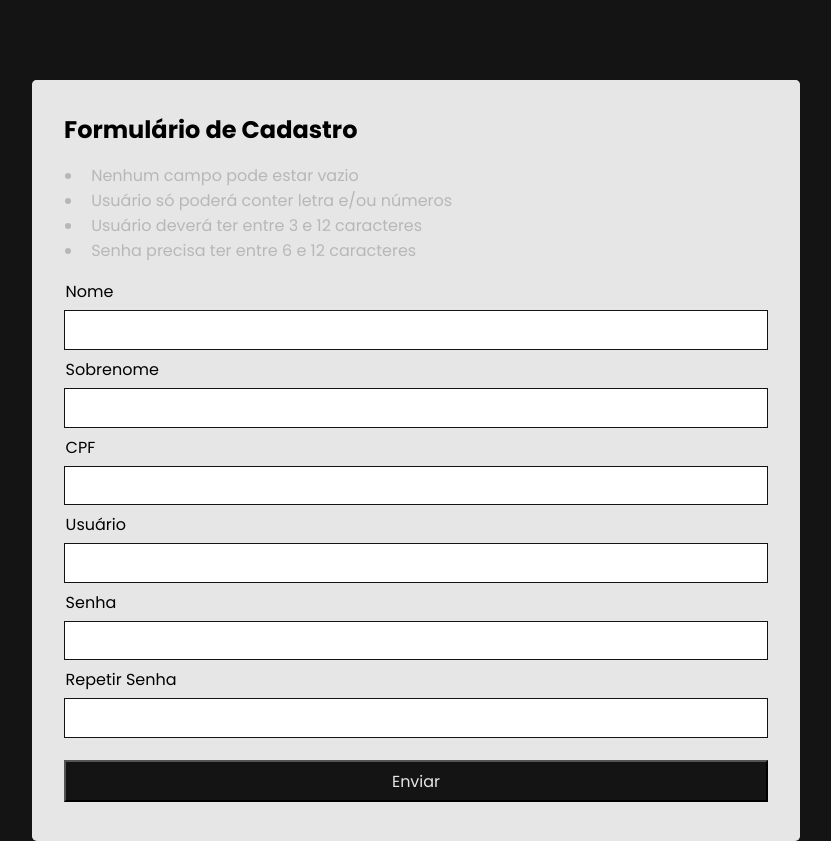
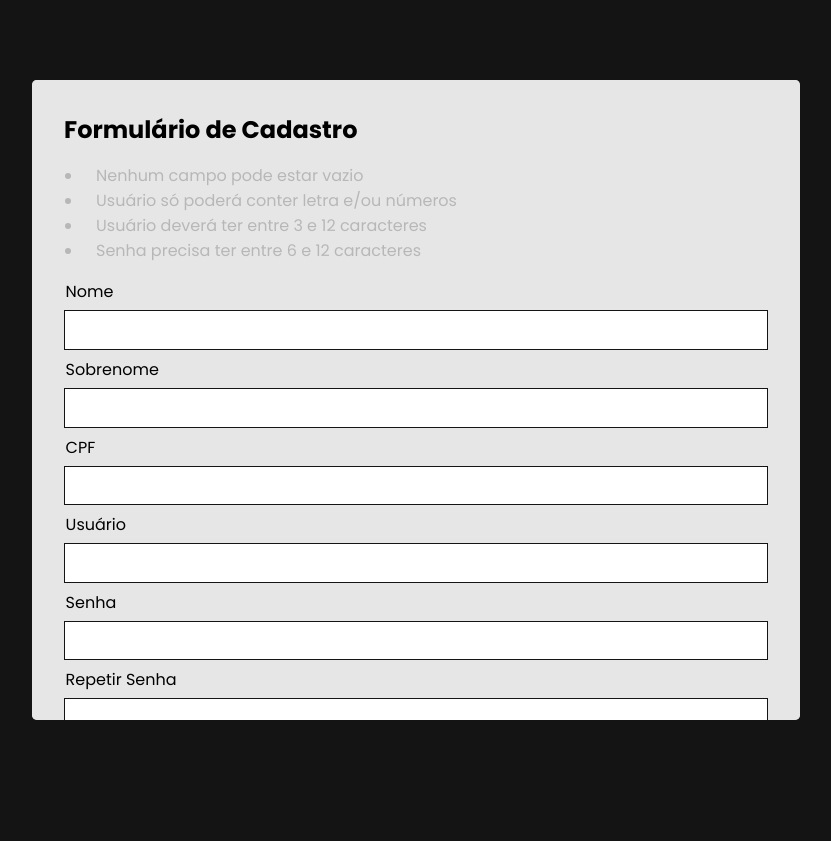
Before and after one commit to sunbaee/animated_form, a plain HTML site: page index.html in a window 1280 px wide. Shown: the whole page, without its empty margins (224-1055 px from the left). After the commit the page ends 800 px from the top, so only its background shows below. Drawn offline with Linux system fonts and the light colour scheme.

Commit message:
Update styles.css

```diff
--- a/styles.css
+++ b/styles.css
@@ -40,10 +40,11 @@ body {
     left: 0;
     background-color: var(--lwhite);
     position: absolute;
-    width: 100%;
-    height: inherit;
+    width: 60vw;
+    height: 80vh;
     padding: 2rem;
     border-radius: 0.3rem;
+    overflow: auto;
 }
 
 .container ul {
@@ -54,7 +55,7 @@ body {
 .container ul li {
     background-color: transparent;
     border-radius: 1rem;
-    padding: 0 0.5rem;
+    padding: 0 0.8rem;
     transition: all .6s;
     position: relative;
     opacity: .2;
@@ -66,12 +67,12 @@ body {
 }
 
 .container ul li:after {
-    z-index: -1;
+     z-index: -1;
     opacity: 0;
     content: '';
     background-color: var(--lgray);
-    width: 1.5rem;
-    height: 1.5rem;
+    width: .1rem;
+    height: 100%;
     top: 0;
     left: 0;
     position: absolute;
@@ -79,7 +80,7 @@ body {
 }
 
 .container ul li:hover:after {
-    width: 38%;
+    width: 100%;
     border-radius: 2rem;
     opacity: 1;
 }
@@ -118,7 +119,7 @@ body {
     font-family: 'Poppins', sans-serif;
     width: 100%;
     margin: .4rem auto;
-    height: 5%;
+    height: auto;
     background-color: var(--lblack);
     color: var(--lwhite);
     transition: all .3s;
```
